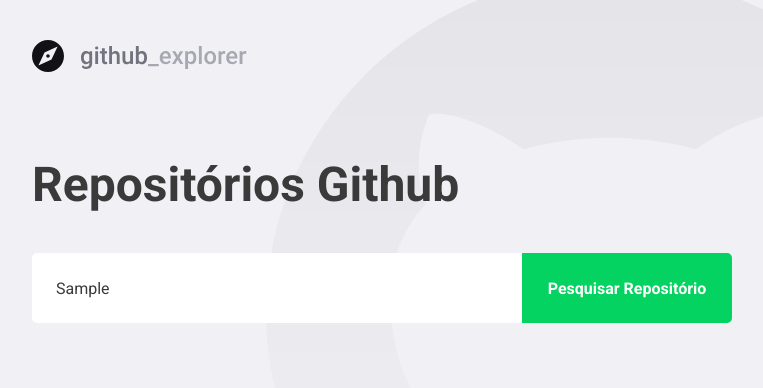
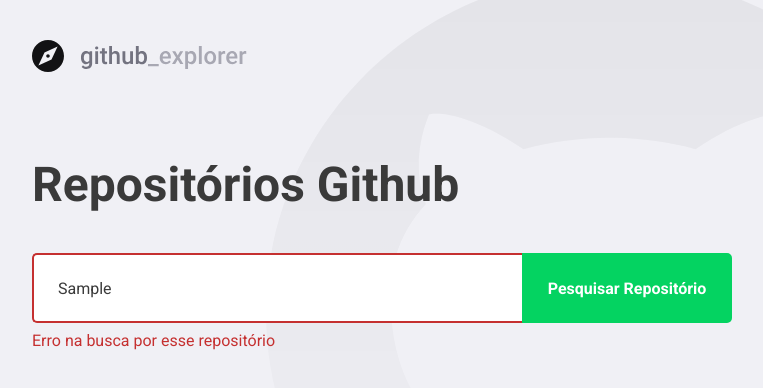
Before and after one commit to leovargasdev/github-explorer, a React (Create React App) app: page / in a window 1280 px wide. Both pictures are taken after typing "Sample" into the empty fields and a click on the button "Pesquisar Repositório". Shown: the top 388 px of the page, without its empty margins (148-911 px from the left). Built offline with nearby package versions, Linux system fonts and the light colour scheme; no server answers; the HTML template or start-up script is replaced by a standard one.

Commit message:
Criando um css para os erros

```diff
--- a/src/pages/Dashboard/index.tsx
+++ b/src/pages/Dashboard/index.tsx
@@ -2,7 +2,7 @@
 import {FiChevronRight} from 'react-icons/fi';
 
 import api from '../../services/api';
-import { Title, Form, Repositories } from './styles';
+import { Title, Error, Form, Repositories } from './styles';
 import logoImg from '../../assets/logo-github-explorer.svg';
 
 interface Repository {
@@ -16,22 +16,34 @@
 
 const Dashboard: React.FC = () => {
   const [newrepository, setNewRepository] = useState('');
+  const [inputError, setInputError] = useState('');
   const [repositories, setRepositories] = useState<Repository[]>([]);
 
   async function handleAddRepository(event: FormEvent<HTMLFormElement>): Promise<void>{
     event.preventDefault();
-    const response = await api.get<Repository>(`repos/${newrepository}`);
-    const repo = response.data;
 
-    setRepositories([...repositories, repo]);
-    setNewRepository('');
+    if(!newrepository){
+      setInputError('Digite um respositório válido');
+      return;
+    }
+
+    try {
+      const response = await api.get<Repository>(`repos/${newrepository}`);
+      const repo = response.data;
+
+      setRepositories([...repositories, repo]);
+      setNewRepository('');
+      setInputError('');
+    } catch(err){
+      setInputError('Erro na busca por esse repositório');
+    }
   }
 
   return (
     <>
       <img src={logoImg} alt="Github Explorer"/>
       <Title>Repositórios Github</Title>
-      <Form onSubmit={handleAddRepository}>
+      <Form hasError={!!inputError} onSubmit={handleAddRepository}>
         <input
           value={newrepository}
           onChange={(e) => setNewRepository(e.target.value)}
@@ -39,6 +51,9 @@
         />
         <button type="submit">Pesquisar Repositório</button>
       </Form>
+
+      { inputError && <Error>{inputError}</Error> }
+
       <Repositories>
         {repositories.map(repo => (
           <a key={repo.full_name} href="/repository">
--- a/src/pages/Dashboard/styles.ts
+++ b/src/pages/Dashboard/styles.ts
@@ -1,5 +1,9 @@
-import styled from 'styled-components';
+import styled, {css} from 'styled-components';
 import {shade} from 'polished';
+
+interface FormProps {
+  hasError: boolean;
+}
 
 export const Title = styled.h1`
   font-size: 48px;
@@ -7,7 +11,13 @@
   margin-top: 80px;
 `;
 
-export const Form = styled.form`
+export const Error = styled.span`
+  display: block;
+  color: #c53030;
+  margin-top: 8px;
+`;
+
+export const Form = styled.form<FormProps>`
   margin-top: 40px;
   max-width: 700px;
 
@@ -17,9 +27,14 @@
     flex: 1;
     height: 70px;
     padding: 0 24px;
-    border: 0;
     color: #3a3a3a;
     border-radius: 5px 0 0 5px;
+    border: 2px solid #FFF;
+    border-right: 0;
+
+    ${(props) => props.hasError && css`
+      border-color: #c53030;
+    `}
 
     &::placeholder{
       color: #a8a8b3;
```
